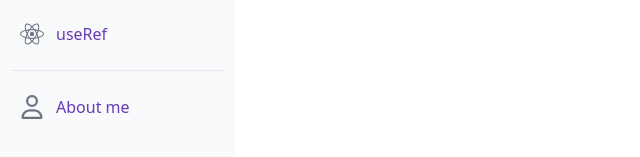
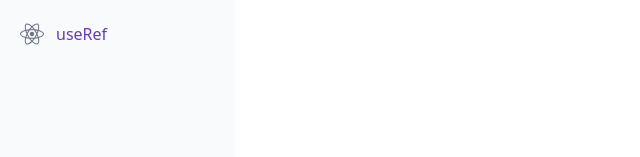
Before and after one commit to alexandraamarian/ReactHooks, a React (Create React App) app: page / in a window 1280 px wide. Shown: the part 259-416 px from the top of the page, without its empty margins (0-640 px from the left). Built offline with nearby package versions, Linux system fonts and the light colour scheme.

Commit message:
finished the project

```diff
--- a/src/components/SideBar/SideBar.tsx
+++ b/src/components/SideBar/SideBar.tsx
@@ -1,7 +1,5 @@
 import { Sidebar } from "flowbite-react";
 import { FaReact } from "react-icons/fa";
-import { TiDocumentText } from "react-icons/ti";
-import { FaRegUser } from "react-icons/fa6";
 import { useCallback } from "react";
 import { useSelector, useDispatch } from "react-redux";
 import { RootState } from "../../store/store";
@@ -50,16 +48,11 @@ function SidebarComponent() {
     dispatch(onSetUseRefActive(!isUseRefClicked));
   }, [dispatch, isUseRefClicked]);
 
-  const handleClick = () => {
-    console.log("clicked");
-  };
-
   return (
     <Sidebar
       aria-label="Sidebar with content separator example"
-      className={`w-72 ${
-        isUseStateClicked || isUseEffectClicked || isUseCallbackClicked || isUseRefClicked ? "h-auto" : "h-screen"
-      } rounded-none border-none`}
+      className={`w-72 ${isUseStateClicked || isUseEffectClicked || isUseCallbackClicked || isUseRefClicked ? "h-auto" : "h-screen"
+        } rounded-none border-none`}
     >
       <Sidebar.Items>
         <div>
@@ -82,11 +75,6 @@ function SidebarComponent() {
             <span className="text-[#673ab7]">useRef</span>
           </Sidebar.Item>
         </Sidebar.ItemGroup>
-        <Sidebar.ItemGroup>
-          <Sidebar.Item href="#" icon={FaRegUser} onClick={handleClick}>
-            <span className="text-[#673ab7]"> About me</span>
-          </Sidebar.Item>
-        </Sidebar.ItemGroup>
       </Sidebar.Items>
     </Sidebar>
   );
--- a/src/components/UseRef/UseRef.tsx
+++ b/src/components/UseRef/UseRef.tsx
@@ -35,7 +35,7 @@ function UseRef() {
     <div className="max-w-full ml-2 p-6 bg-white shadow-md">
       <h1 className="font-bold text-3xl text-gray-800 mb-6">useRef</h1>
       <p className="text-gray-700 mb-8">
-        <strong>useRef</strong> is a React Hook that lets you create a mutable object which persists across renders.
+        <strong>useRef</strong> is a React Hook that lets you reference a value that’s not needed for rendering.
       </p>
 
       <div className="mb-8 mt-8">
```
Also changed, not shown: src/containers/ReactHooksApp.tsx (+5 -5 lines).
